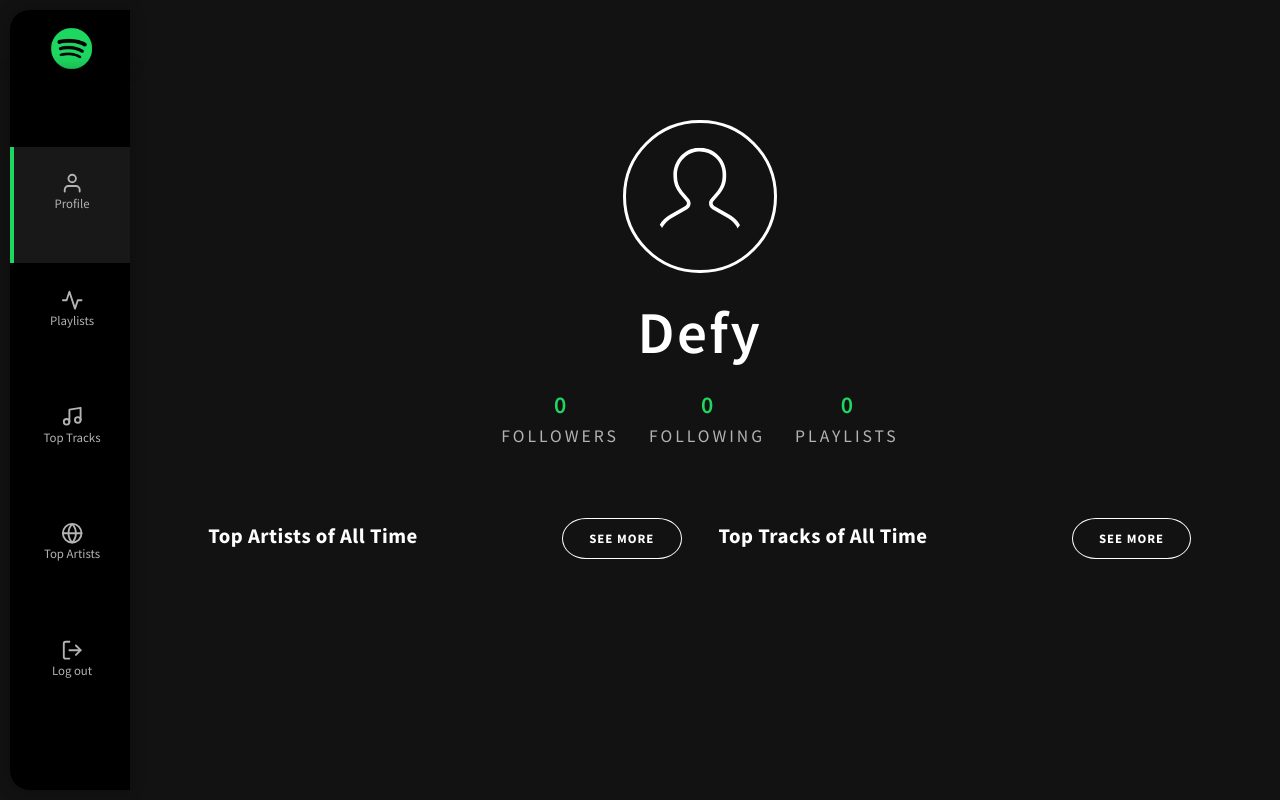
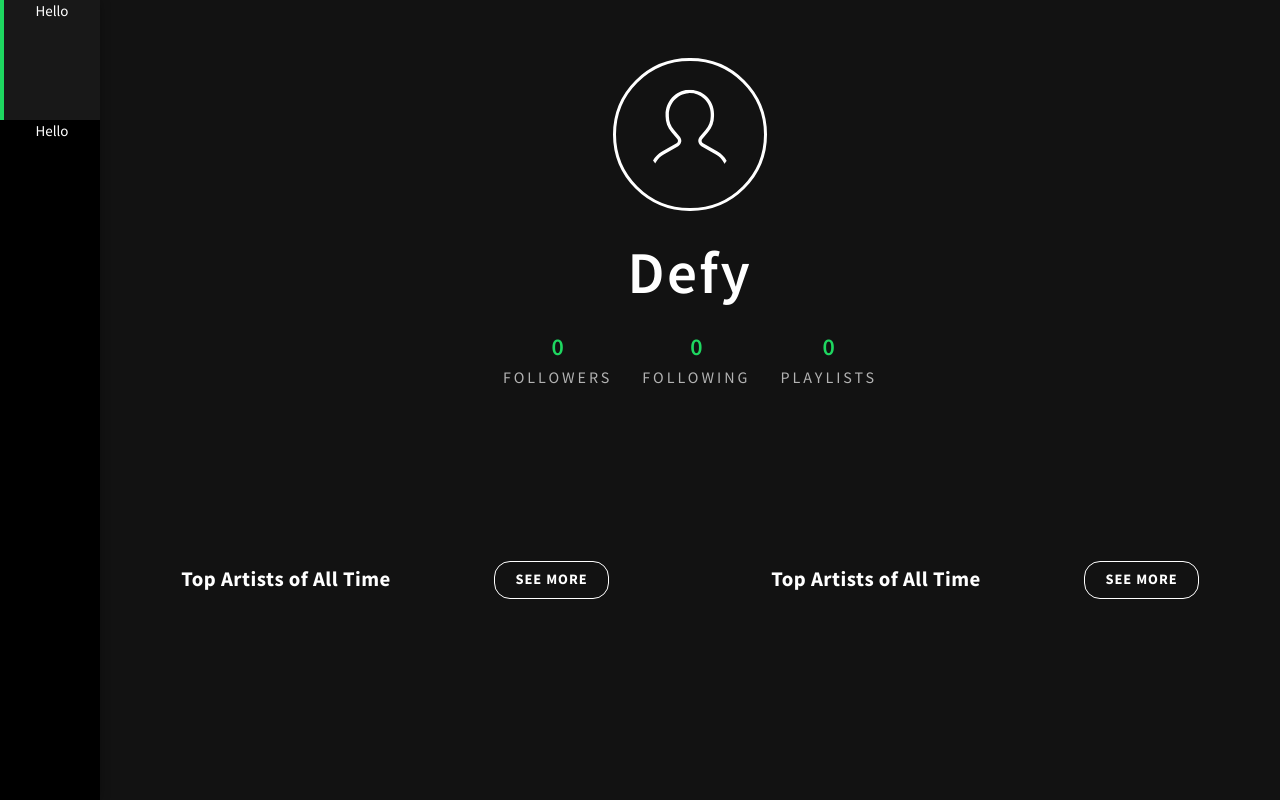
Before and after one commit to kjeanbrice/spotify-visualizer, an Angular app in the folder frontend/: page /profile in a window 1280 px wide. Built offline with nearby package versions, Linux system fonts and the light colour scheme.

Commit message:
restyled side navigation bar

```diff
--- a/frontend/angular.json
+++ b/frontend/angular.json
@@ -30,7 +30,7 @@
             "scripts": [
               "./node_modules/jquery/dist/jquery.min.js",
               "./node_modules/popper.js/dist/umd/popper.min.js",
-              "./node_modules/bootstrap/dist/js/bootstrap.min.js",
+              "./node_modules/bootstrap/dist/js/bootstrap.min.js"
             ]
           },
           "configurations": {
@@ -97,7 +97,7 @@
               "src/styles.css"
             ],
             "scripts": [
-              "node_modules/jquery/dist/jquery.min.js"
+
             ]
           }
         },
--- a/frontend/src/app/menu/menucomponent/menu.component.css
+++ b/frontend/src/app/menu/menucomponent/menu.component.css
@@ -1,149 +1,9 @@
 *{
+  padding: 0;
   margin: 0;
-    padding: 0;
     list-style: none;
     text-decoration: none;
     box-sizing: border-box;
-}
-
-
-.avatar-brand{
-    width:4.8rem;
-    height:4.8rem;
-}
-
-.icon-des{
-    display: block;
-    font-size: .8rem;
-}
-
-.icon-size-md{
-    width: 1.4rem;
-    height: 1.4rem;
-}
-
-
-
-.wrapper{
-    margin: 10px;
-}
-
-.wrapper .top_navbar{
-    width: calc(100% - 20px);
-    height: 60px;
-    display: flex;
-    position: fixed;
-    top: 10px;
-  }
-
-  .wrapper .top_navbar .hamburger{
-    width: 120px;
-    height: 100%;
-    background: black;
-    padding-left: 23px;
-    border-top-left-radius: 20px;
-    cursor: pointer;
-  }
-
-  .wrapper .top_navbar .hamburger div{
-    width: 35px;
-    height: 4px;
-    background: #92a6e2;
-    margin: 5px 0;
-    border-radius: 5px;
-  }
-
-  .wrapper .top_navbar .top_menu{
-    width: calc(100% - 70px);
-    height: 100%;
-    background: #fff;
-    border-top-right-radius: 20px;
-    display: flex;
-    justify-content: space-between;
-    align-items: center;
-    padding: 0 20px;
-    box-shadow: 0 1px 1px rgba(0,0,0,0.1);
-  }
-
-  .wrapper .top_navbar .top_menu .logo{
-    color: #2e4ead;
-    font-size: 20px;
-    font-weight: 700;
-    letter-spacing: 3px;
-  }
-
-  .wrapper .top_navbar .top_menu ul{
-    display: flex;
-  }
-
-  .wrapper .top_navbar .top_menu ul li a{
-    display: block;
-    margin: 0 10px;
-    width: 35px;
-    height: 35px;
-    line-height: 35px;
-    text-align: center;
-    border: 1px solid #2e4ead;
-    border-radius: 50%;
-    color: #2e4ead;
-  }
-
-  .wrapper .top_navbar .top_menu ul li a:hover{
-    background: #4360b5;
-    color: #fff;
-  }
-
-  .wrapper .top_navbar .top_menu ul li a:hover i{
-    color: #fff;
-  }
-
-  .sidebar > ul{
-    height: calc(100% - 60px);
-  }
-
-  .sidebar > ul > li{
-    height: 20%;
-  }
-
-  .wrapper .sidebar{
-    position: fixed;
-    top: 70px;
-    left: 10px;
-
-    background: black;
-    width: 200px;
-    height: calc(100% - 80px);
-    border-bottom-left-radius: 20px;
-    transition: all 0.3s ease;
-  }
-
-  .wrapper .sidebar ul li a{
-      display: block;
-      color: #fff;
-      position: relative;
-      margin-bottom: 1px;
-      color: #b3b3b3;
-      white-space: nowrap;
-      -webkit-transition: background-color .2s ease-in-out;
-      -moz-transition: background-color .2s ease-in-out;
-      -o-transition: background-color  .2s ease-in-out;
-      transition: background-color .2s ease-in-out;
-  }
-
-  ul.menuoptions > li{
-    padding-top: 20%;
-    padding-bottom: 20%;
-    border-left: 4px solid black;
-    -webkit-transition: background-color .3s ease-in-out, border-left .3s ease-in-out;
-    -moz-transition: background-color .3s ease-in-out, border-left .3s ease-in-out;
-    -o-transition: background-color .3s ease-in-out, border-left .3s ease-in-out;
-    transition: background-color .3s ease-in-out, border-left .3s ease-in-out;
-  }
-
-  ul.menuoptions > li:hover{
-    border-left: 4px solid rgb(30, 215, 96);
-    background-color: rgb(24, 24, 24);
-    color: #fff;
 }
 
 
@@ -151,79 +11,117 @@
 
 
 
+.side-nav-section{
+  width:100%;
+}
 
 
+ul.side-nav-options > li{
+  display:block;
+  flex-basis: calc(70%/5);
 
-  .wrapper .sidebar ul li a:before{
-    content: "";
-    position: absolute;
-    top: 0;
-    left: 0;
-    width: 3px;
-    height: 100%;
-    display: none;
 }
 
-  .wrapper .sidebar ul li a span.icon{
-    margin-right: 10px;
-    display: inline-block;
+ul.side-nav-options > li:first-child{
+  flex-basis:15%;
 }
 
-  .wrapper .sidebar ul li a span.title{
-    display: inline-block;
+.icon-section{
+  display:flex;
+  flex-basis:100%;
+  height:100%;
+  flex-direction:column;
+
+}
+
+.icon-section > a{
+  margin:auto;
+  text-decoration: none;
+}
+
+li{
+  color:#fff;
+}
+
+a{
+  color:rgb(155, 155, 155);
+  -webkit-transition: color .3s ease-in-out;
+  -moz-transition: color .3s ease-in-out;
+  -o-transition: color .3s ease-in-out;
+  transition: color .3s ease-in-out;
+}
+
+a:hover{
+  color:#fff;
+}
+
+
+ul.side-nav-options > li{
+  border-left: 4px solid rgba(255, 255, 255, .0);
+  -webkit-transition: background-color .3s ease-in-out, border-left .3s ease-in-out;
+  -moz-transition: background-color .3s ease-in-out, border-left .3s ease-in-out;
+  -o-transition: background-color .3s ease-in-out, border-left .3s ease-in-out;
+  transition: background-color .3s ease-in-out, border-left .3s ease-in-out;
+}
+
+ul.side-nav-options > li:hover{
+  color:rgb(255, 255, 255);
+  border-left: 4px solid rgb(30, 215, 96);
+  background-color: rgb(24, 24, 24);
 }
 
 
 
-
-  #main-container{
-    padding: 0;
+.avatar-brand{
+    width:5.9rem;
+    height:5.9rem;
 }
 
-  .wrapper .main_container{
-    width: calc(100% - 200px);
-    margin-top: 70px;
-    margin-left: 200px;
-    padding: 15px;
-    transition: all 0.3s ease;
-  }
-
-
-  .wrapper .main_container .item{
-    background: #fff;
-    margin-bottom: 10px;
-    padding: 15px;
-    font-size: 14px;
-    line-height: 22px;
+.icon-des{
+    display: block;
+    font-size: .7rem;
+    letter-spacing: .5px;
 }
 
 
 
-  .wrapper.collapses .sidebar{
-    padding-top: 6%;
-    width: 120px;
-    box-shadow: rgba(0, 0, 0, 0.3) 0px 0px 15px;
+.icon-size-md{
+    width: 1.5rem;
+    height: 1.5rem;
 }
 
-  .top_navbar > .hamburger{
-    box-shadow: rgba(0, 0, 0, 0.3) 0px 0px 15px;
+
+
+.side-nav{
+  display: flex;
+  flex-direction:column;
+  height:100%;
+  min-height:100vh;
+  width: 100px;
+  box-shadow: rgba(0, 0, 0, 0.3) 0px 0px 10px;
+  background-color:black;
+  text-align:center;
+  position:fixed;
+  top: 0;
+  left: 0;
+
 }
 
-  .wrapper.collapses .sidebar ul li a{
-    text-align: center;
+.test{
+  flex-basis:100%;
+  display:flex;
+  flex-direction: column;
 }
 
-  .wrapper.collapses .sidebar ul li a span.icon{
-    margin: 0;
+.test1{
+  flex-basis:50%;
 }
 
-  .wrapper.collapses .sidebar ul li a span.title{
-    display: none;
-  }
+.side-nav-options{
+  display:flex;
+  flex-direction: column;
+  flex-basis:100%;
 
-  .wrapper.collapses .main_container{
-    width: calc(100% - 120px);
-    margin-left: 120px;
 }
 
 .active{
@@ -245,12 +143,20 @@
 
   /*-----responsive-----*/
 @media only screen and (max-width: 768px){
-    *{
-      font-size: 10px !important;
+  .side-nav{
+      display: flex;
+      flex-direction:row;
+      height:100px;
+      min-width:100vh;
+      width: 100%;
+      box-shadow: rgba(0, 0, 0, 0.3) 0px 0px 10px;
+      background-color:black;
+      text-align:center;
+      position:fixed;
+      bottom: 0;
+      left: 0;
+      z-index:99;
     }
 
-    .icon-des{
-      display:none;
-    }
 
    }
--- a/frontend/src/app/menu/menucomponent/menu.component.html
+++ b/frontend/src/app/menu/menucomponent/menu.component.html
@@ -1,4 +1,20 @@
-<div class="wrapper collapses">
+<div class="side-nav-section">
+
+    <div class="side-nav">
+
+
+        <ul class="side-nav-options">
+            <li>Hello</li>
+            <li>Hello</li>
+
+        </ul>
+
+    </div>
+
+</div>
+
+
+<!--<div class="wrapper collapses">
     <div class="sidemenu-options">
         <div class="top_navbar">
             <div class="hamburger">
@@ -49,4 +65,4 @@
         <div id="main-container" class="main_container">
             <ng-content></ng-content>
         </div>
-    </div>
+    </div> -->
--- a/frontend/src/app/profile/profilecomponent/profile.component.css
+++ b/frontend/src/app/profile/profilecomponent/profile.component.css
@@ -1,5 +1,5 @@
 .container{
-    width: calc(100% - 120px);
+    width: calc(100% - 100px);
 }
 
 .avatar{
@@ -16,30 +16,52 @@
 }
 
 .top-analytics-section{
-    padding-top: 7%;
-    text-align: center;
+    display: flex;
+    justify-content: space-around;
+    flex-direction: row;
+
+    margin-top: 15%;
+
 }
 
-.left-align{
+.user-playlist-section{
+    display: flex;
+    justify-content: space-between;
+    flex-direction: row;
+    flex-basis: 45%;
+
+}
+
+.top-section-container{
+    width:50%;
+    display: flex;
+}
+
+
+.top-title{
     display: inline-block;
-    margin-right: 30%;
     font-size: 1.3rem;
     font-weight: 700;
     letter-spacing: .5px;
+    margin: auto;
 
 }
 
-.right-align{
-    text-align: left;
+.top-button{
+    text-align: center;
     display: inline-block;
     text-transform: uppercase;
-    font-size: .8rem;
+    font-size: .9rem;
     font-weight: 700;
     letter-spacing: 1px;
     border: 1px solid #fff;
-    border-radius: 20%/50%;
-    padding: 2% 5.5%;
+    cursor: pointer;
+    border-radius: 16px;
+    padding: 7px 20px;
+    margin: auto;
+
 }
+
 
 .avatar-section{
     text-align: center;
@@ -71,7 +93,7 @@
 
 .atitle{
     display: block;
-    font-size: 1.1rem;
+    font-size: 1rem;
     font-weight: 500;
     color:#b3b3b3;
     letter-spacing:3px;
@@ -89,6 +111,9 @@
 
 .profile-section{
     color: #fff;
+    width: calc(100% - 100px);
+    margin-left: 100px;
+    min-height: 100vh;
 }
 
 
@@ -101,17 +126,27 @@
 @media only screen and (max-width: 992px) {
 
 
-      .content-padding{
-        margin-bottom: 10%;
-    }
+
 }
 
 /*-----responsive-----*/
 @media only screen and (max-width: 768px){
+    .top-analytics-section{
+        justify-content: space-around;
+        flex-direction: column;
 
-  .content-padding{
-      margin-bottom: 10%;
-  }
+        margin-top: 15%;
+    }
 
+    .user-playlist-section{
+        display: flex;
+        justify-content: space-between;
+        flex-direction: row;
+        flex-basis: 100%;
+    }
+
+    .user-playlist-section:last-child{
+        margin-top: 15%;
+    }
 
  }
--- a/frontend/src/app/profile/profilecomponent/profile.component.html
+++ b/frontend/src/app/profile/profilecomponent/profile.component.html
@@ -1,5 +1,6 @@
-<app-menu [menuOptions]="menuOptions">
-    <div class="container profile-section">
+<app-menu [menuOptions]="menuOptions"></app-menu>
+<div class="profile-section">
+    <div class="container-fluid">
 
         <div class="user-section">
             <div class="row">
@@ -37,34 +38,31 @@
         </div>
 
 
-        <div class="top-analytics-section">
-            <div class="row justify-content-md-center">
-                <div class="content-padding col-md-12 col-lg-6 col-sm-12">
-                    <div class="left-align">
+        <div class="top-analytics-section row">
+
+            <div class="user-playlist-section">
+
+                <div class="top-title">
                     <span>Top Artists of All Time</span>
                 </div>
-                    <div class="right-align">
-                            <div class="button-white">
+
+                <div class="button-white top-button">
                     <span>See More</span>
-                            </div>
                 </div>
 
             </div>
 
-                <div class="col-md-12 col-lg-6 col-sm-12">
-                        <div class="left-align">
-                            <span>Top Tracks of All Time</span>
+            <div class="user-playlist-section">
+
+                <div class="top-title">
+                    <span>Top Artists of All Time</span>
                 </div>
-                        <div class="right-align">
-                            <div class="button-white">
+
+                <div class="button-white top-button">
                     <span>See More</span>
+                </div>
+
             </div>
         </div>
     </div>
-
-
 </div>
-        </div>
-
-    </div>
-</app-menu>
```
Lines whose indentation alone changed are shown as unchanged.
